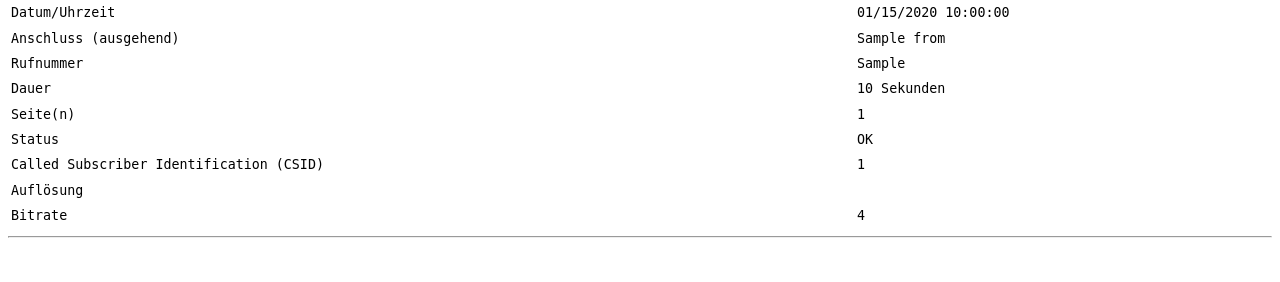
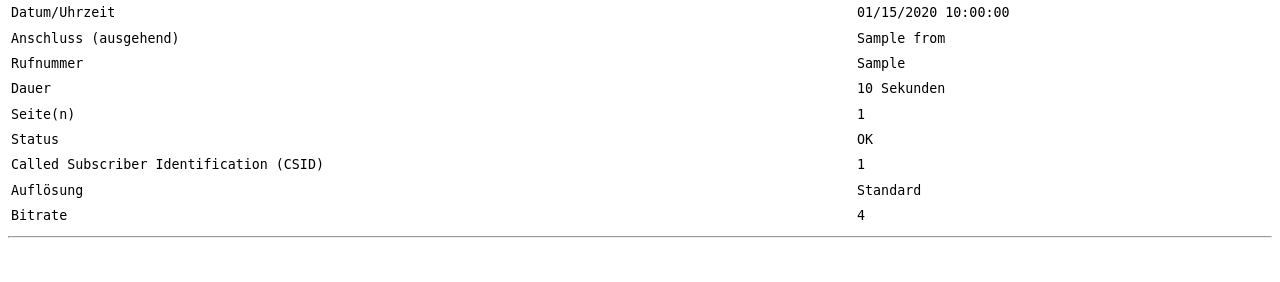
Before and after one commit to okfde/froide-fax, a Django app: template froide_fax/templates/froide_fax/report.html in a window 1280 px wide. Shown: the part 152-434 px from the top of the page. Run offline with Django 3.2, Linux system fonts and the light colour scheme; the template is opened without the code that fills it: most values are stand-ins (such as "Sample title", 1, 10 or a date in 2020); parts of the project's set-up code (start-up, migrations or seed data) failed here and were passed over; some libraries are stand-ins or nearby versions.

Commit message:
Always give fax resolution as standard

```diff
--- a/froide_fax/templates/froide_fax/report.html
+++ b/froide_fax/templates/froide_fax/report.html
@@ -83,7 +83,7 @@
     {% endif %}
     <tr>
       <td>Auflösung</td>
-      <td>{% if fax.quality == 'standard' %}Standard{% endif %}</td>
+      <td>Standard</td>
     </tr>
     {% if fax.bit_rate %}
       <tr>
```
